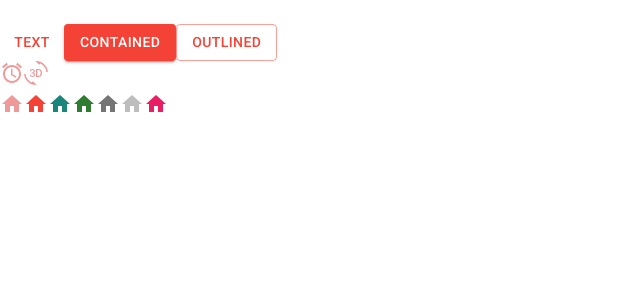
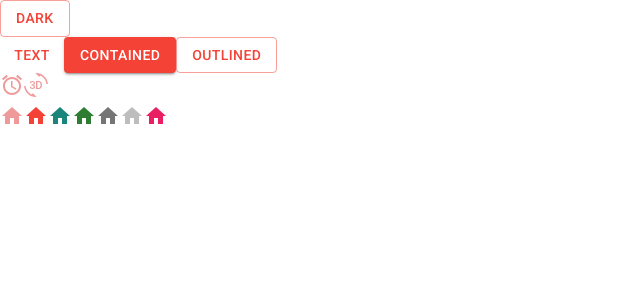
Before and after one commit to nguyenngocninh3n/trello-web, a React (Vite) app: page / in a window 1280 px wide. Shown: the top 300 px of the page, without its empty margins (0-640 px from the left). Built offline with nearby package versions, Linux system fonts and the light colour scheme.

Commit message:
config theme dark/light mode using toggle button

```diff
--- a/src/App.jsx
+++ b/src/App.jsx
@@ -3,9 +3,27 @@ import AccessAlarmIcon from '@mui/icons-material/AccessAlarm'
 import ThreeDRotation from '@mui/icons-material/ThreeDRotation'
 import HomeIcon from '@mui/icons-material/Home'
 import { pink } from '@mui/material/colors'
+import {
+  useColorScheme
+} from '@mui/material/styles'
+
 function App() {
+  const { mode, setMode } = useColorScheme()
+
   return (
     <>
+      <Button
+        variant="outlined"
+        onClick={() => {
+          if (mode === 'light') {
+            setMode('dark')
+          } else {
+            setMode('light')
+          }
+        }}
+      >
+        {mode === 'light' ? 'Dark' : 'Light'}
+      </Button>
       <br />
       <Button variant='text'>Text</Button>
       <Button variant='contained'>Contained</Button>
--- a/src/main.jsx
+++ b/src/main.jsx
@@ -2,14 +2,16 @@ import React from 'react'
 import ReactDOM from 'react-dom/client'
 import App from './App.jsx'
 import CssBaseline from '@mui/material/CssBaseline'
-import { ThemeProvider } from '@emotion/react'
 import theme from './theme.js'
+import {
+  Experimental_CssVarsProvider as CssVarsProvider
+} from '@mui/material/styles'
 
 ReactDOM.createRoot(document.getElementById('root')).render(
   <React.StrictMode>
-    <ThemeProvider theme={theme}>
+    <CssVarsProvider theme={theme}>
       <CssBaseline />
       <App />
-    </ThemeProvider>
+    </CssVarsProvider>
   </React.StrictMode>
 )
--- a/src/theme.js
+++ b/src/theme.js
@@ -1,8 +1,7 @@
-import { createTheme } from '@mui/material/styles'
 import { red } from '@mui/material/colors'
-
+import { experimental_extendTheme as extendTheme } from '@mui/material/styles';
 // A custom theme for this app
-const theme = createTheme({
+const theme = extendTheme({
   palette: {
     mode: 'light',
     primary: {
```
